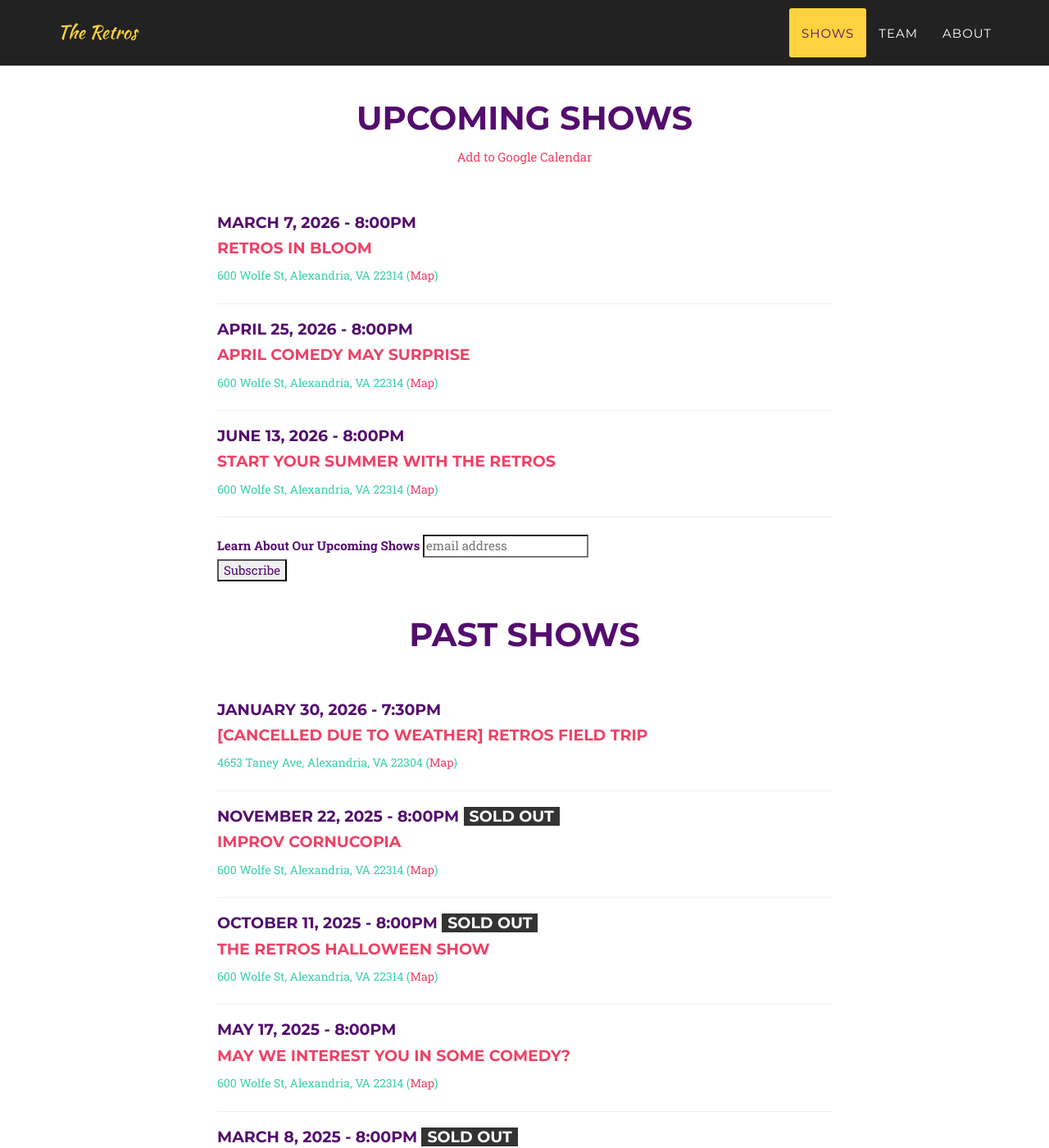
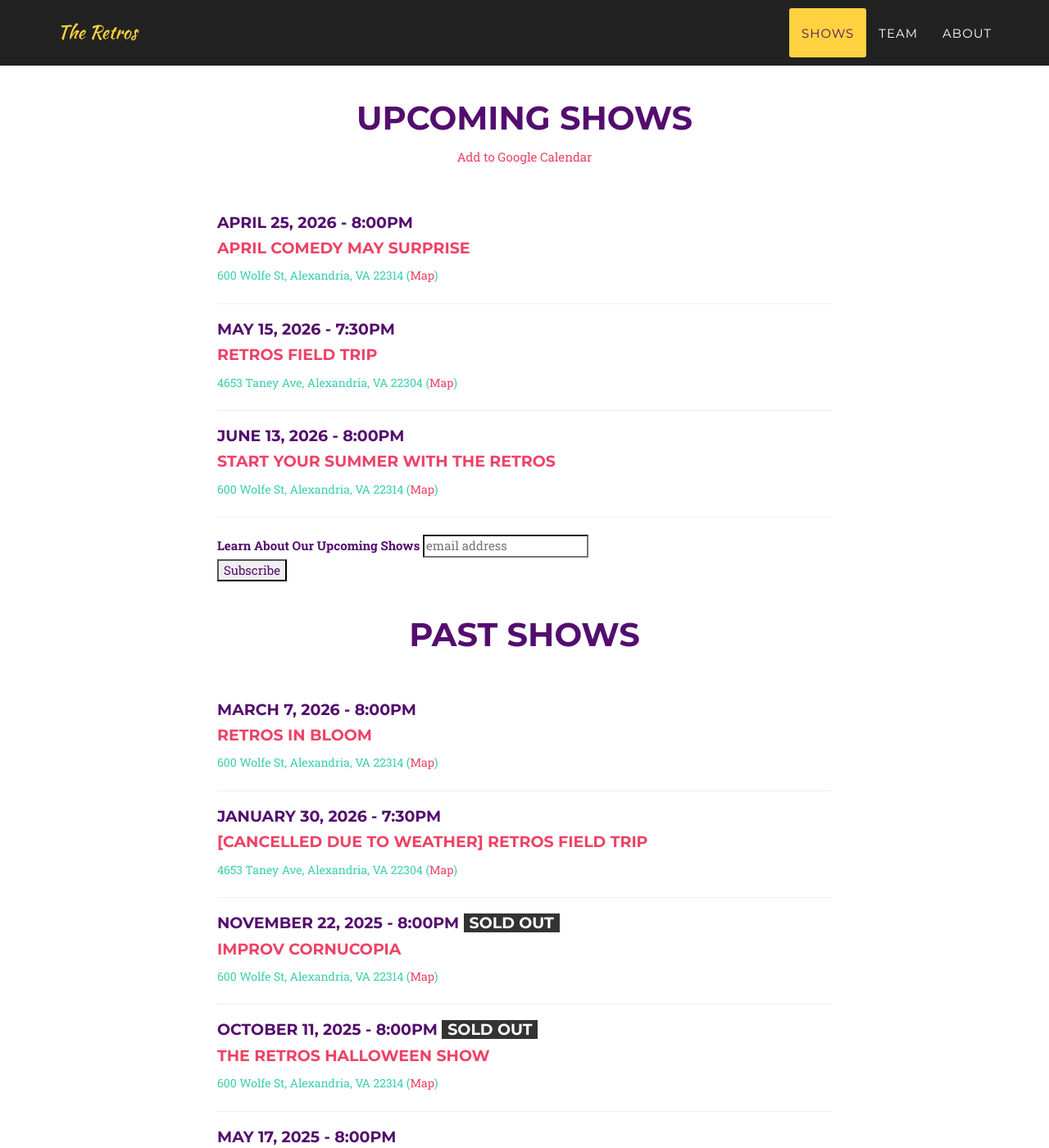
Before and after one commit to yig/RetrosImprovWeb, a Jekyll site: the page built from index.html, in a window 1280 px wide and 1400 px high, scrolled down 911 px. Shown: the whole window at 82% size. Built offline with Jekyll 4.4.1, drawn with Linux system fonts in a browser that asks for light colours; some web fonts are replaced; comment, search, counter and statistics services are not loaded; some of the changed text lies outside the part shown.

Commit message:
added april show URL

```diff
--- a/_config.yml
+++ b/_config.yml
@@ -6,22 +6,26 @@ email: retrocessionist.improv@gmail.com
 description: "The Retros - Improv Comedy in Alexandria, VA"
 
 shows:
-- date: March 7, 2026
-  time: 8:00pm
-  title: "Retros in Bloom"
-  location: 600 Wolfe St, Alexandria, VA 22314
-  url: https://www.eventbrite.com/e/improv-comedy-show-with-the-retros-tickets-1980880810829?aff=website
 - date: April 25, 2026
   time: 8:00pm
   title: "April Comedy May Surprise"
   location: 600 Wolfe St, Alexandria, VA 22314
-  url:
+  url: https://www.eventbrite.com/e/improv-comedy-show-with-the-retros-tickets-1987277246741?aff=website
+- date: May 15, 2026
+  time: 7:30pm
+  title: "Retros Field Trip"
+  location: 4653 Taney Ave, Alexandria, VA 22304
 - date: June 13, 2026
   time: 8:00pm
   title: "Start Your Summer with the Retros"
   location: 600 Wolfe St, Alexandria, VA 22314
   url:
 past_shows:
+- date: March 7, 2026
+  time: 8:00pm
+  title: "Retros in Bloom"
+  location: 600 Wolfe St, Alexandria, VA 22314
+  url: https://www.eventbrite.com/e/improv-comedy-show-with-the-retros-tickets-1980880810829?aff=website
 - date: January 30, 2026
   time: 7:30pm
   title: "[Cancelled due to weather] Retros Field Trip"
```
